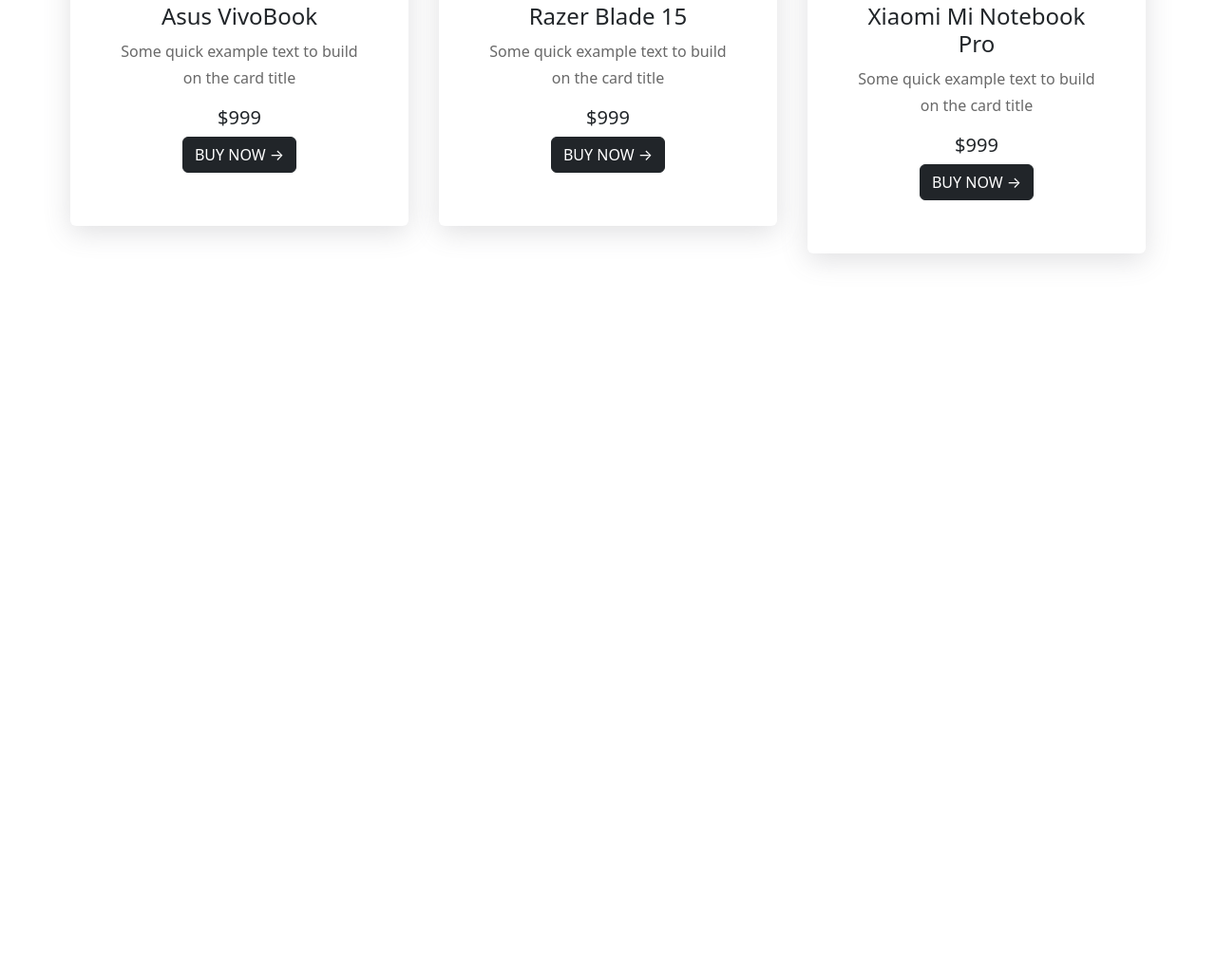
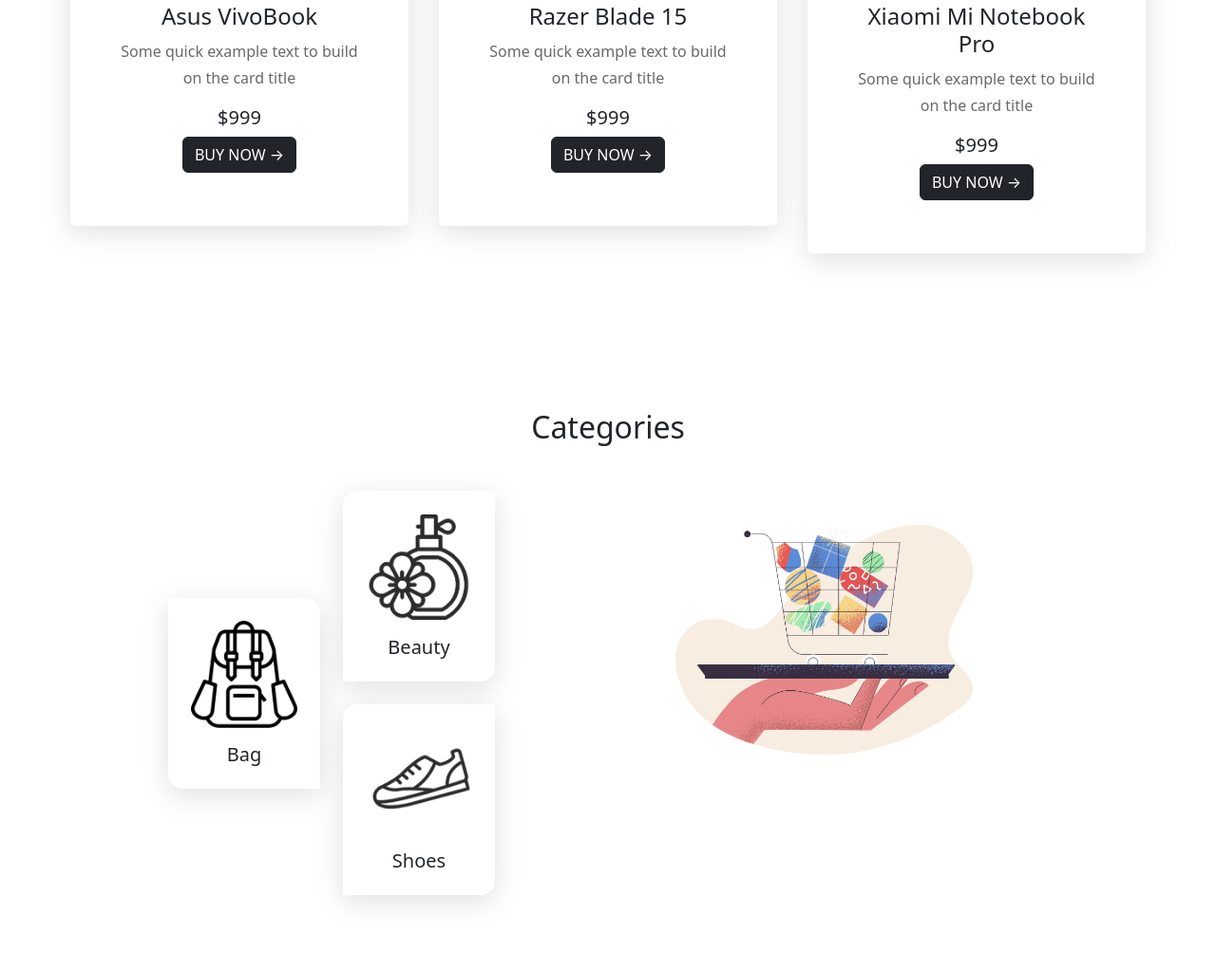
Before and after one commit to devJuwel/ph-hot-gadgets, a plain HTML site: page index.html in a window 1280 px wide. Shown: the part 2260-3283 px from the top of the page at 95% size. Before the commit the page ends 2611 px from the top, so only its background shows below. Drawn offline with nearby package versions, Linux system fonts and the light colour scheme.

Commit message:
add categories section

```diff
--- a/index.html
+++ b/index.html
@@ -35,8 +35,9 @@
                         <div class="slider-details col-md-6 d-flex align-items-center">
                             <div class="d-none d-md-block">
                                 <h2>MackBook Pro</h2>
-                                <p class="w-75">Contrary to popular belief, Lorem lpsum is not simply random texxt. It has roots in a piece of classical Latin literature.</p>
-                                <button class="btn bg-dark text-white">Buy Now 	→ </button>
+                                <p class="w-75">Contrary to popular belief, Lorem lpsum is not simply random texxt. It
+                                    has roots in a piece of classical Latin literature.</p>
+                                <button class="btn bg-dark text-white">Buy Now → </button>
                             </div>
                         </div>
                         <div class="col-md-6">
@@ -50,8 +51,9 @@
                         <div class="slider-details col-md-6 d-flex align-items-center">
                             <div class="d-none d-md-block">
                                 <h2>MackBook Pro</h2>
-                                <p class="w-75">Contrary to popular belief, Lorem lpsum is not simply random texxt. It has roots in a piece of classical Latin literature.</p>
-                                <button class="btn bg-dark text-white">Buy Now 	→ </button>
+                                <p class="w-75">Contrary to popular belief, Lorem lpsum is not simply random texxt. It
+                                    has roots in a piece of classical Latin literature.</p>
+                                <button class="btn bg-dark text-white">Buy Now → </button>
                             </div>
                         </div>
                         <div class="col-md-6">
@@ -65,8 +67,9 @@
                         <div class="slider-details col-md-6 d-flex align-items-center">
                             <div class="d-none d-md-block">
                                 <h2>MackBook Pro</h2>
-                                <p class="w-75">Contrary to popular belief, Lorem lpsum is not simply random texxt. It has roots in a piece of classical Latin literature.</p>
-                                <button class="btn bg-dark text-white">Buy Now 	→</button>
+                                <p class="w-75">Contrary to popular belief, Lorem lpsum is not simply random texxt. It
+                                    has roots in a piece of classical Latin literature.</p>
+                                <button class="btn bg-dark text-white">Buy Now →</button>
                             </div>
                         </div>
                         <div class="col-md-6">
@@ -124,7 +127,7 @@
             </div>
             <div class="col-md-4">
                 <div class="product-card p-1">
-                <div class="card" >
+                    <div class="card">
                         <img src="./phone/phone-1.png" class="card-img-top p-md-5 p-sm-1" alt="...">
                         <div class="card-body p-5">
 
@@ -143,8 +146,8 @@
         </div>
     </section>
 
-    <!-- smartphone section -->
-    <section class="smartphone container" style="padding: 80px 0;">
+    <!-- Leptop section -->
+    <section class="leptop container" style="padding: 80px 0;">
         <div class="header d-flex justify-content-between pb-md-5">
             <h2>Laptop</h2>
             <a href="#" class="orenge text-decoration-none">See All</a>
@@ -188,7 +191,7 @@
             </div>
             <div class="col-md-4">
                 <div class="product-card p-1 ">
-                <div class="card" >
+                    <div class="card">
                         <img src="./laptop/product-3.png" class="card-img-top p-md-5 p-sm-1" alt="...">
                         <div class="card-body p-5">
 
@@ -207,7 +210,42 @@
         </div>
     </section>
 
+    <section class="categories container" style="padding: 80px 0;">
+        <h2 class="section-title text-center mb-5"><span>Categories</span> </h2>
+        <div class="row">
+            <div class="col-md-6">
+                <div class="row">
+                    <div class="col-6  d-flex align-items-center justify-content-end">
 
+                        <div class="card " style="width: 10rem;border-radius: 0 15px !important; ">
+                            <img src="./Categories/bag.png" class="card-img-top px-4 pt-4" alt="...">
+                            <div class="card-body">
+                                <h5 class="card-title text-center">Bag</h5>
+                            </div>
+                        </div>
+
+                    </div>
+                    <div class="col-6 ">
+                        <div class="card " style="width: 10rem; border-radius: 15px 0!important;">
+                            <img src="./Categories/perfume.png" class="card-img-top px-4 pt-4" alt="...">
+                            <div class="card-body">
+                                <h5 class="card-title text-center">Beauty</h5>
+                            </div>
+                        </div>
+                        <div class="card mt-4" style="width: 10rem; border-radius:  15px 0!important;">
+                            <img src="./Categories/shoe.png" class="card-img-top px-4 pt-4" alt="...">
+                            <div class="card-body">
+                                <h5 class="card-title text-center">Shoes</h5>
+                            </div>
+                        </div>
+                    </div>
+                </div>
+            </div>
+            <div class="col-md-6">
+                <img src="./Categories/pale-order.png" class="w-75" alt="">
+            </div>
+        </div>
+    </section>
 
 
 
--- a/style.css
+++ b/style.css
@@ -59,6 +59,7 @@ background: linear-gradient(107deg, rgba(251,174,4,1) 0%, rgba(255,253,46,1) 100
 }
 
 
+
 @keyframes border_anim {
 	0%{
 		width: 0%;
```
Lines whose indentation alone changed are shown as unchanged.
